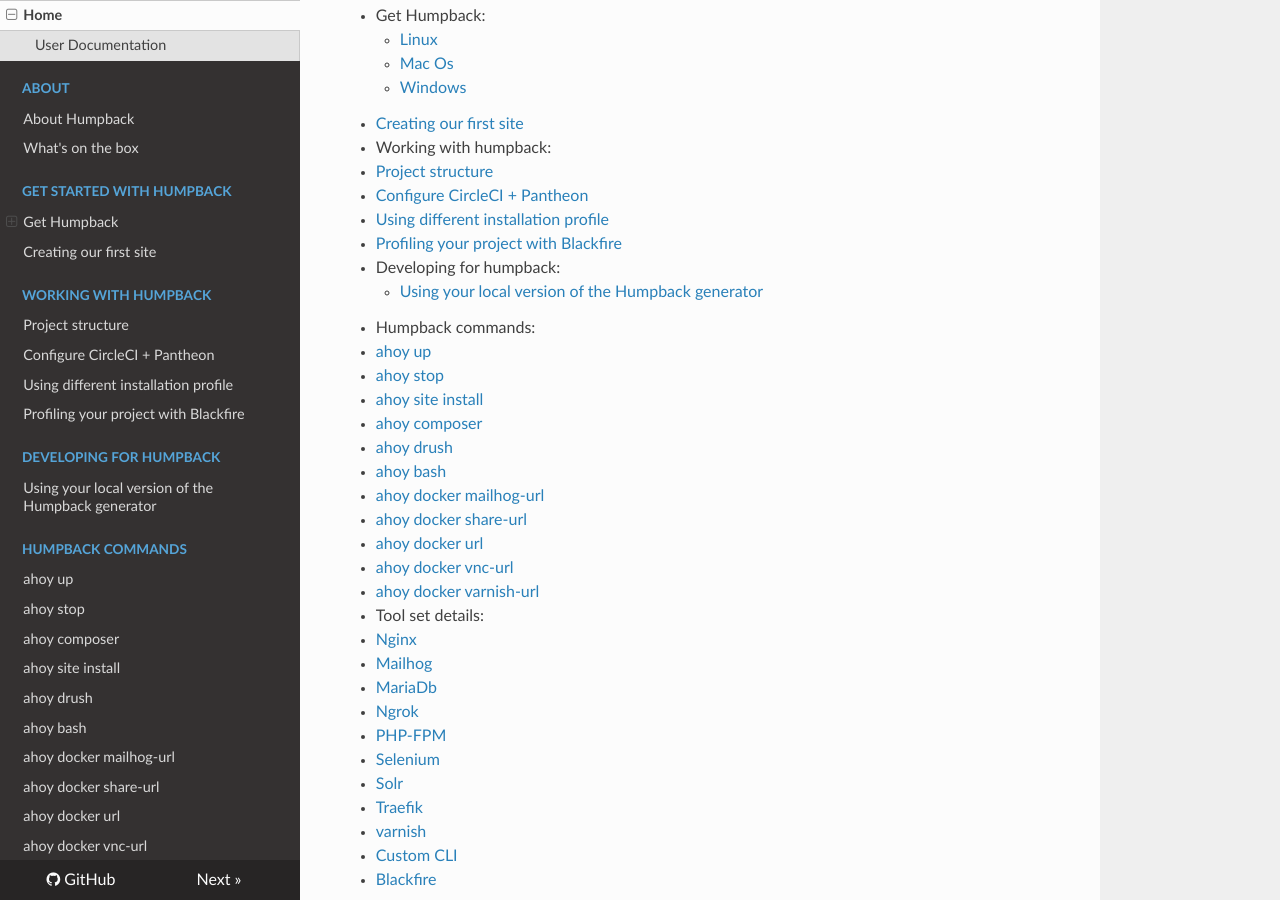
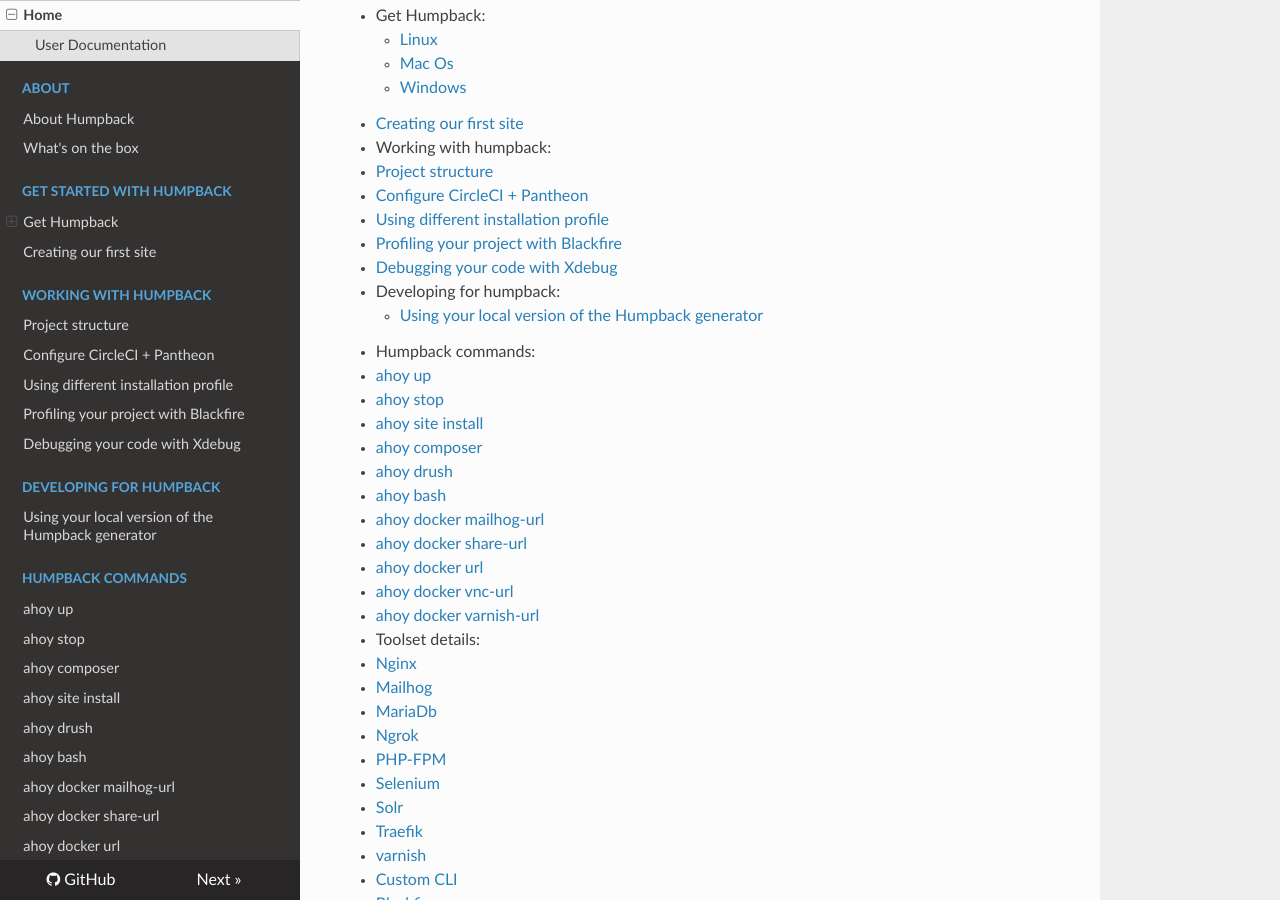
Before and after one commit to humpbackdev/humpback-docs, an MkDocs documentation site: the page built from docs/index.md, in a window 1280 px wide and 900 px high, scrolled down 380 px. Built offline with MkDocs 1.6.1, drawn with Linux system fonts in a browser that asks for light colours; nearby versions of some CDN libraries; old or Windows-style settings are respelled for this version of MkDocs.

Commit message:
Add xdebug documentation.

```diff
--- a/docs/index.md
+++ b/docs/index.md
@@ -19,6 +19,7 @@ This is the official documentation for the Humpback tool.
   - [Configure CircleCI + Pantheon](working-with-humpback/configure-circleci-pantheon.md)
   - [Using different installation profile](working-with-humpback/using-different-installation-profile.md)
   - [Profiling your project with Blackfire](working-with-humpback/profiling-your-project-with-blackfire.md)
+  - [Debugging your code with Xdebug](working-with-humpback/debugging-your-code-with-xdebug.md)
 - Developing for humpback:
     - [Using your local version of the Humpback generator](developing-for-humpback/using-your-local-version-of-the-generator.md)
 - Humpback commands:
@@ -33,7 +34,7 @@ This is the official documentation for the Humpback tool.
   - [ahoy docker url](humpback-commands/ahoy-docker-url.md)
   - [ahoy docker vnc-url](humpback-commands/ahoy-docker-vnc-url.md)
   - [ahoy docker varnish-url](humpback-commands/ahoy-docker-varnish-url.md)
-- Tool set details:
+- Toolset details:
   - [Nginx](tool-set-details/nginx.md)
   - [Mailhog](tool-set-details/mailhog.md)
   - [MariaDb](tool-set-details/mariadb.md)
--- a/mkdocs.yml
+++ b/mkdocs.yml
@@ -18,6 +18,7 @@ pages:
     - Configure CircleCI + Pantheon: working-with-humpback/configure-circleci-pantheon.md
     - Using different installation profile: working-with-humpback/using-different-installation-profile.md
     - Profiling your project with Blackfire: working-with-humpback/profiling-your-project-with-blackfire.md
+    - Debugging your code with Xdebug: working-with-humpback/debugging-your-code-with-xdebug.md
   - Developing for humpback:
     - Using your local version of the Humpback generator: developing-for-humpback/using-your-local-version-of-the-generator.md
   - Humpback commands:
@@ -32,7 +33,7 @@ pages:
     - ahoy docker url: humpback-commands/ahoy-docker-url.md
     - ahoy docker vnc-url: humpback-commands/ahoy-docker-vnc-url.md
     - ahoy docker varnish-url: humpback-commands/ahoy-docker-varnish-url.md
-  - Tool set details:
+  - Toolset details:
     - Nginx: tool-set-details/nginx.md
     - Mailhog: tool-set-details/mailhog.md
     - MariaDb: tool-set-details/mariadb.md
@@ -44,3 +45,4 @@ pages:
     - varnish: tool-set-details/varnish.md
     - Custom CLI: tool-set-details/custom-cli.md
     - Blackfire: tool-set-details/blackfire.md
+    - Xdebug: tool-set-details/xdebug.md
```
Also changed, not shown: docs/tool-set-details/xdebug.md (added, +5 -0 lines), docs/working-with-humpback/debugging-your-code-with-xdebug.md (added, +5 -0 lines).
